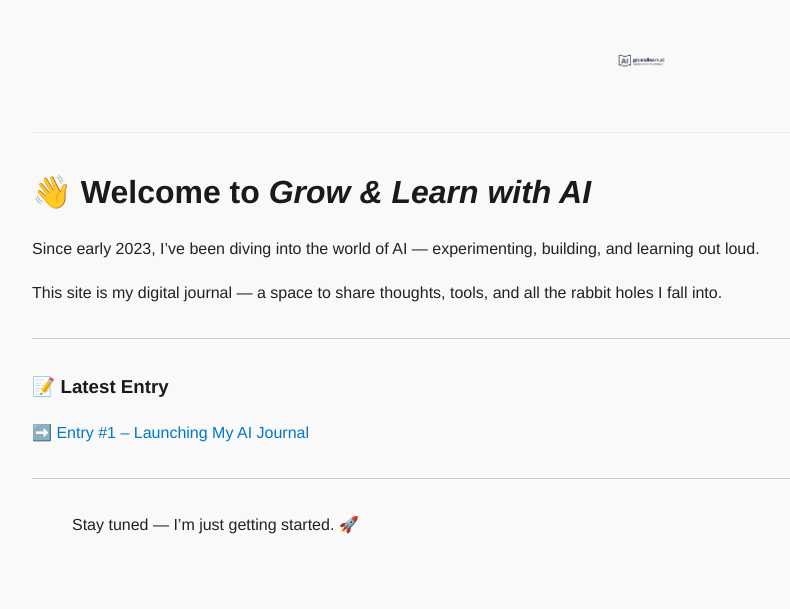
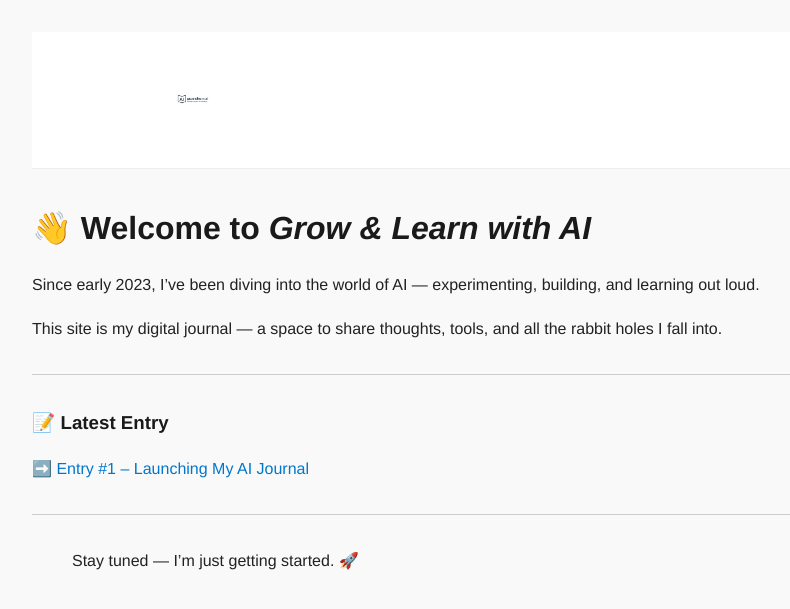
Before and after one commit to SaraDelf/saradelf.github.io, a Jekyll site: the page built from index.md, in a window 1280 px wide. Shown: the top 609 px of the page, without its empty margins (0-790 px from the left). Built offline with Jekyll 4.4.1, drawn with Linux system fonts in a browser that asks for light colours.

Commit message:
Update custom.css

```diff
--- a/assets/css/custom.css
+++ b/assets/css/custom.css
@@ -56,13 +56,22 @@ img {
   margin: 2rem auto;
 }
 .site-header {
+  width: 100%;
+  padding: 1rem 2rem;
+  border-bottom: 1px solid #eee;
   margin-bottom: 2rem;
-  border-bottom: 1px solid #eee;
-  padding-bottom: 0.5rem;
-  text-align: center;
+  background: white;
+}
+
+.logo-container {
+  max-width: 1000px;
+  margin: 0 auto;
+  display: flex;
+  align-items: center;
+  justify-content: flex-start;
 }
 
 .logo-img {
-  max-height: 60px;
+  max-height: 40px; /* adjust as needed */
   width: auto;
 }
```
